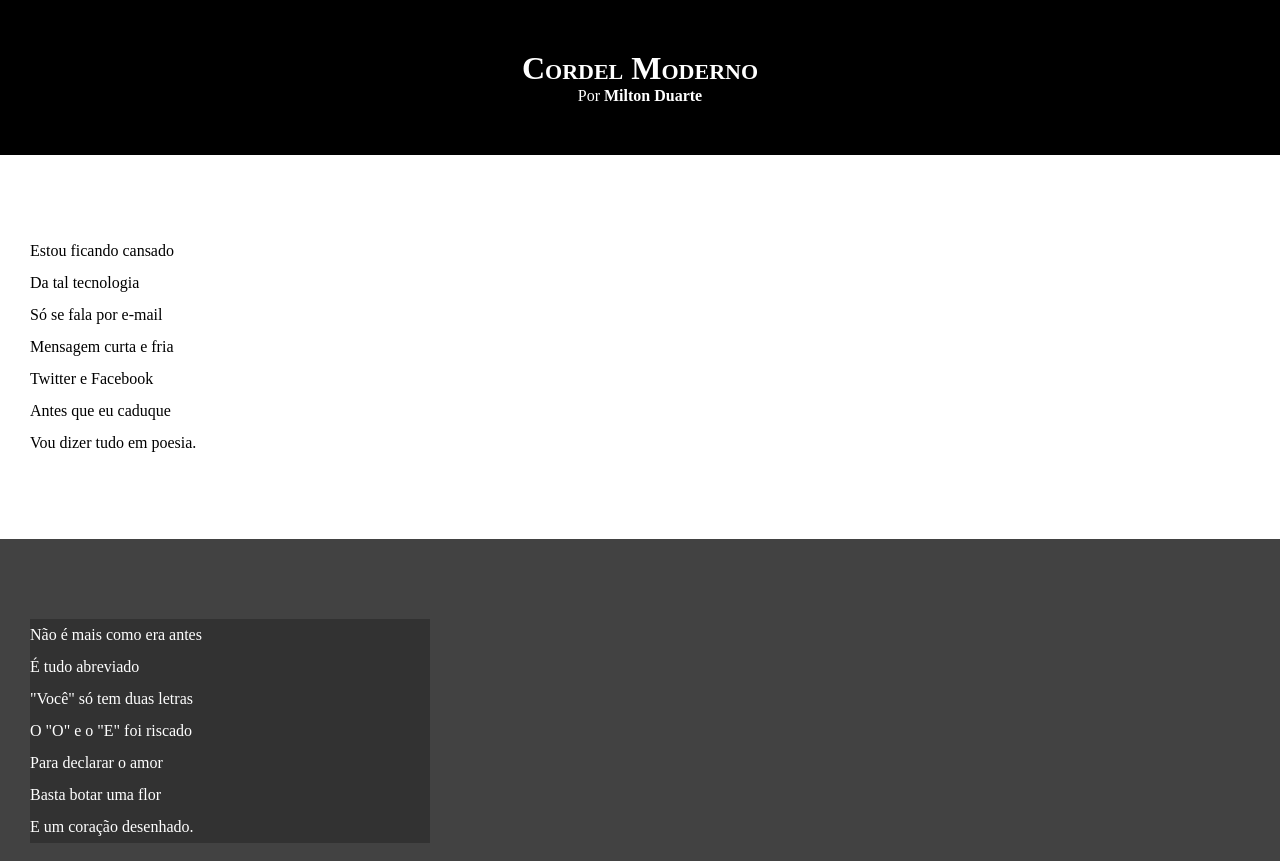
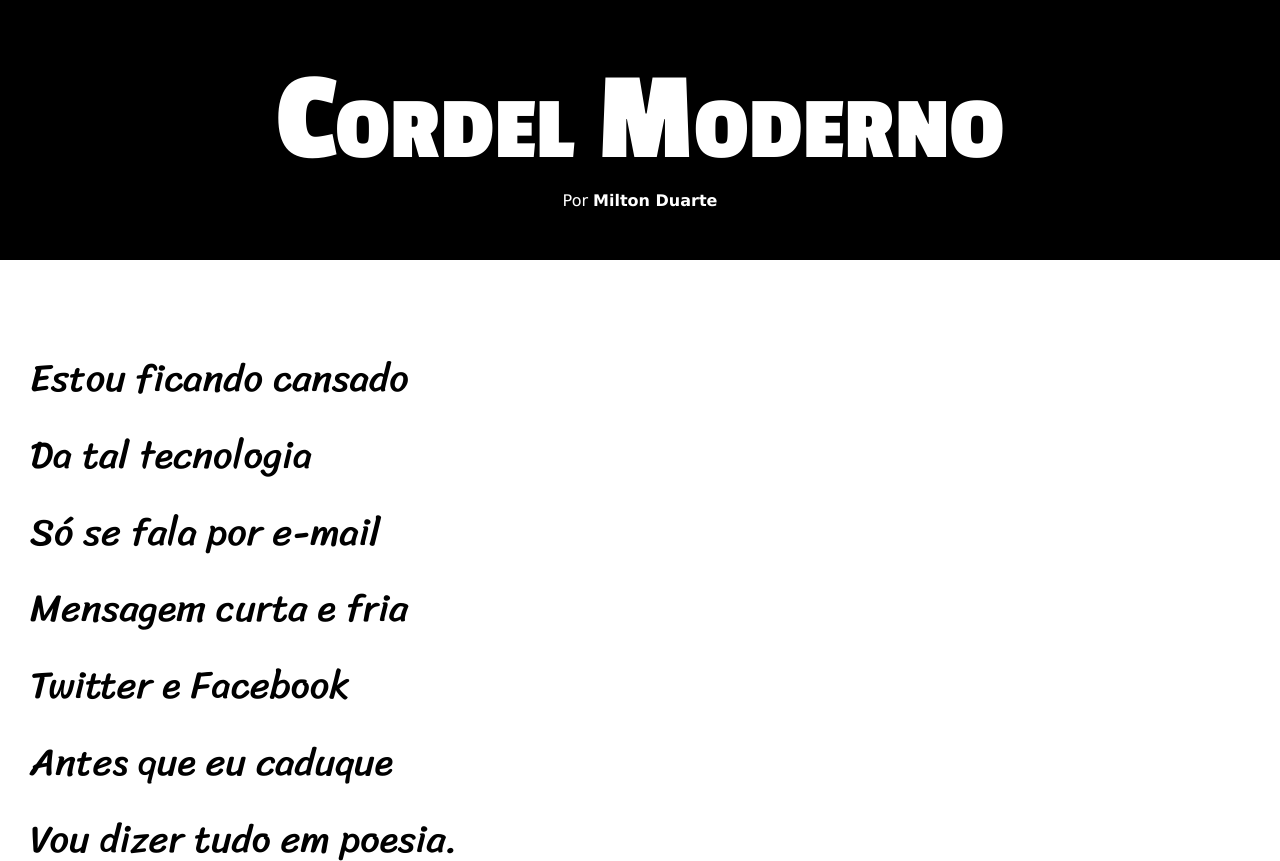
Before and after one commit to adrieul/html-css, a plain HTML site: page desafios/desafio-cordel/index.html in a window 1280 px wide. Shown: the top 861 px of the page. Drawn offline with Linux system fonts and the light colour scheme.

Commit message:
Atualização de estilos

```diff
--- a/desafios/desafio-cordel/estilo/style.css
+++ b/desafios/desafio-cordel/estilo/style.css
@@ -1,9 +1,21 @@
+@import url('https://fonts.googleapis.com/css2?family=Passion+One:wght@400;700;900&display=swap');
+
+@import url('https://fonts.googleapis.com/css2?family=Sriracha&display=swap');
+
+:root{
+    --fonte1: Verdana, Geneva, Tahoma, sans-serif;
+    --fonte2: 'Passion One', cursive;
+    --fonte3: 'Sriracha', cursive;
+
+}
+
 *{
     margin: 0px;
     padding: 0px;
 }
 
 html, body{
+    font-family: var(--fonte1);
     min-height: 100vh;
     background-color: darkgray;
 }
@@ -15,8 +27,10 @@ header{
 }
 
 header > h1{
+    font-family: var(--fonte2);
     padding-top: 50px;
     font-variant: small-caps;
+    font-size: 10vw;
 }
 
 header > p{
@@ -33,10 +47,12 @@ header a:hover, footer a:hover{
 }
 
 section{
+    font-family: var(--fonte3);
     padding-top: 10vh;
     padding-bottom: 10vh;
     line-height: 2em;
     padding-left: 30px;
+    font-size: 3vw;
 }
 
 section.normal{
@@ -50,7 +66,8 @@ section.imagem{
 }
 
 section.imagem > p{
-    width: 400px;
+    display: inline-block;
+    padding: 5px;
     background-color: rgba(0, 0, 0, 0.247);
 }
 
```
